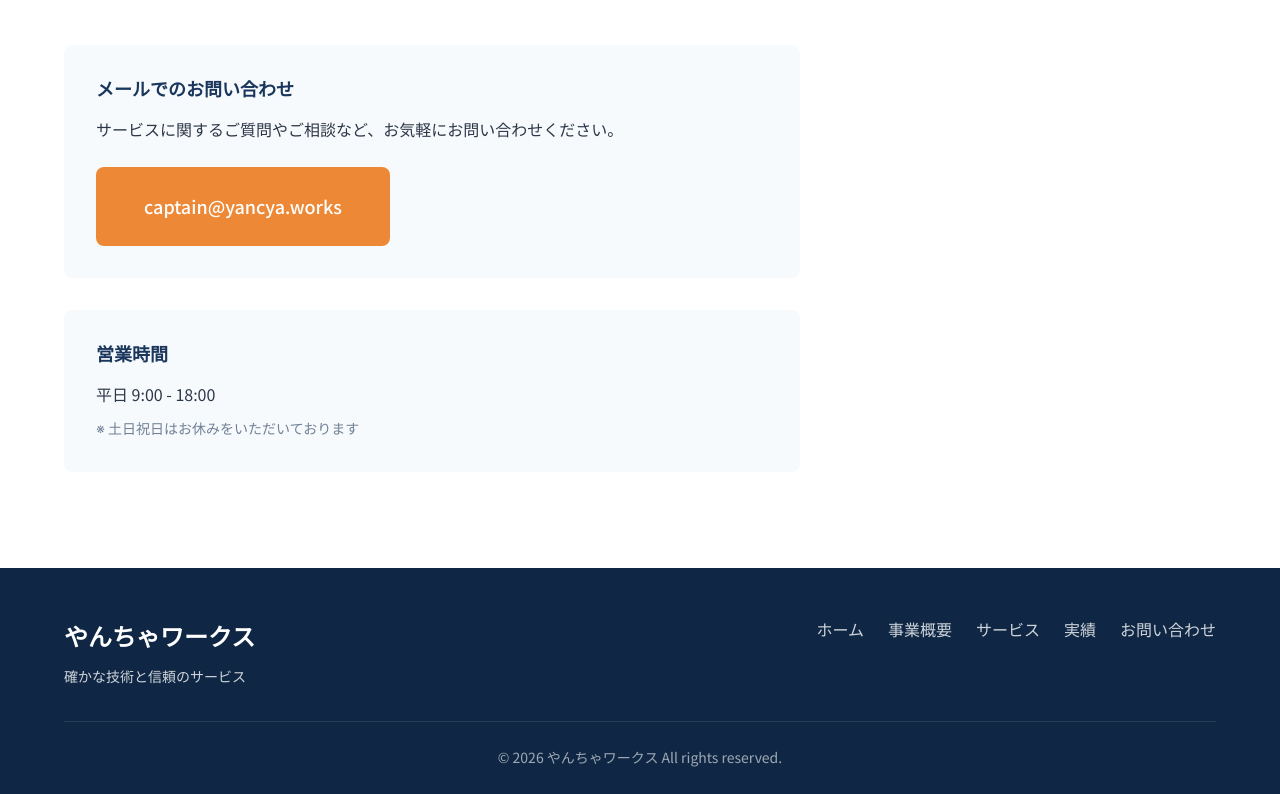
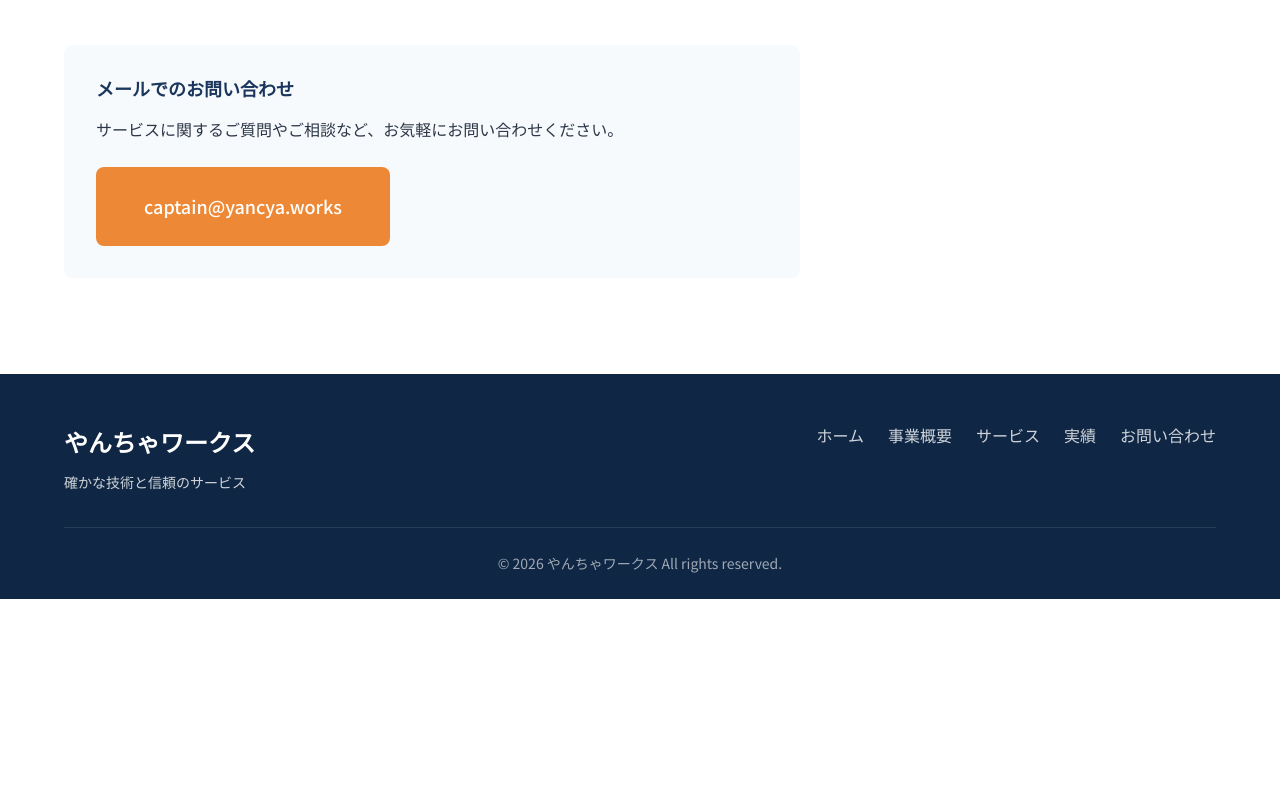
Before and after one commit to yancya/yancya.works, a plain HTML site: page index.html in a window 1280 px wide. Shown: the part 3806-4600 px from the top of the page. After the commit the page ends 4405 px from the top, so only its background shows below. Drawn offline with Linux system fonts and the light colour scheme.

Commit message:
Remove business hours section
Remove business hours info as there are no fixed hours

Co-Authored-By: Claude Sonnet 4.5 <noreply@anthropic.com>

```diff
--- a/index.html
+++ b/index.html
@@ -256,11 +256,6 @@
                 <a href="mailto:captain@yancya.works" class="btn btn-primary btn-large">captain@yancya.works</a>
               </p>
             </div>
-            <div class="contact-info-item">
-              <h3>営業時間</h3>
-              <p>平日 9:00 - 18:00</p>
-              <p class="note">※ 土日祝日はお休みをいただいております</p>
-            </div>
           </div>
         </div>
       </div>
```
